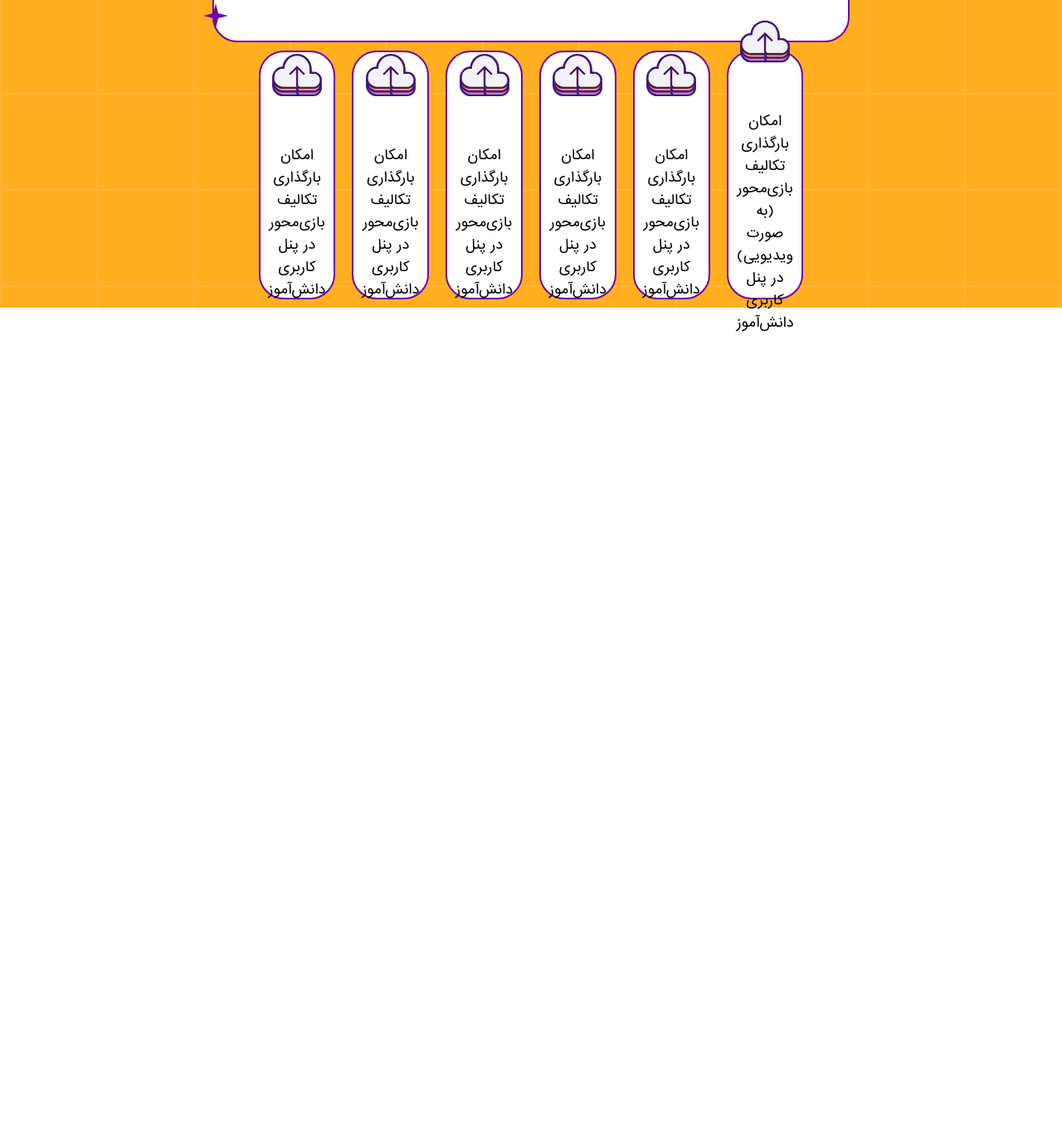
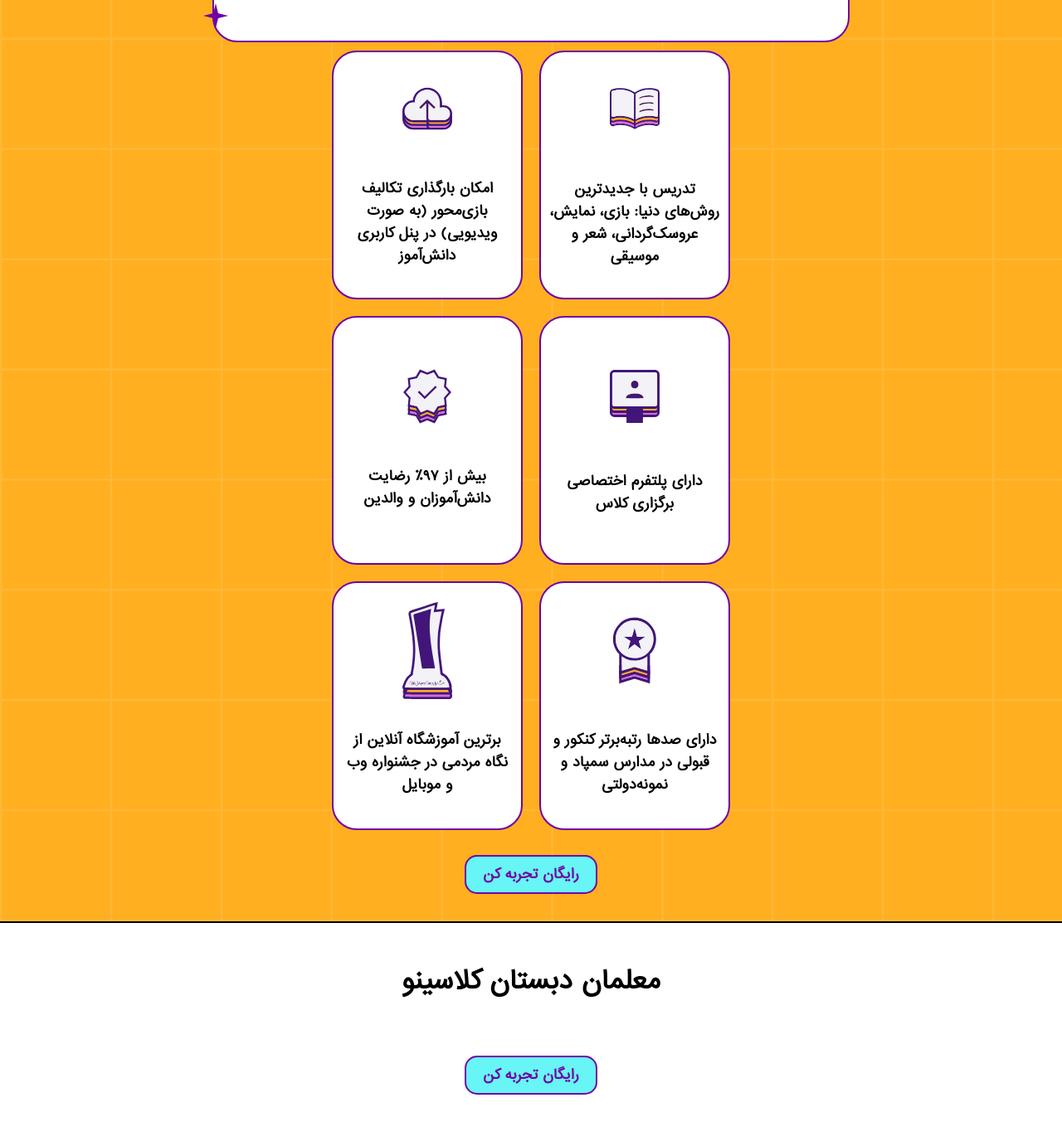
Before and after one commit to tannazkht/Ebtedayi-landing, a plain HTML site: page layout/index.html in a window 1280 px wide. Shown: the part 1435-2788 px from the top of the page at 83% size. Before the commit the page ends 1848 px from the top, so only its background shows below. Drawn offline with Linux system fonts and the light colour scheme.

Commit message:
Changes to be committed:

```diff
--- a/layout/index.html
+++ b/layout/index.html
@@ -41,31 +41,42 @@
             <img class="left-star" src="../assets/images/Star5.svg">
         </div>
         <div class="other-reasons">
-            <div class="reason-2">
-                <img src="../assets/images/upload.svg">
-                <p>امکان بارگذاری تکالیف بازی‌محور (به صورت ویدیویی) در پنل کاربری دانش‌آموز</p>
+            <div class="reasons-2-3">
+                <div class="reasons reason-2">
+                    <img src="../assets/images/tadris.svg">
+                    <p>تدریس با جدیدترین روش‌های دنیا: بازی، نمایش، عروسک‌گردانی، شعر و موسیقی</p>
+                </div>
+                <div class="reasons reason-3">
+                    <img src="../assets/images/upload.svg">
+                    <p>امکان بارگذاری تکالیف بازی‌محور (به صورت ویدیویی) در پنل کاربری دانش‌آموز</p>
+                </div>
             </div>
-            <div class="reason-2">
-                <img src="../assets/images/upload.svg">
-                <p>امکان بارگذاری تکالیف بازی‌محور در پنل کاربری دانش‌آموز</p>
+            <div class="reasons-4-5">
+                <div class="reasons reason-4">
+                    <img src="../assets/images/platform.svg">
+                    <p>دارای پلتفرم اختصاصی برگزاری کلاس</p>
+                </div>
+                <div class="reasons reason-5">
+                    <img src="../assets/images/razi.svg">
+                    <p>بیش از ۹۷٪ رضایت دانش‌آموزان و والدین</p>
+                </div>
             </div>
-            <div class="reason-2">
-                <img src="../assets/images/upload.svg">
-                <p>امکان بارگذاری تکالیف بازی‌محور در پنل کاربری دانش‌آموز</p>
-            </div>
-            <div class="reason-2">
-                <img src="../assets/images/upload.svg">
-                <p>امکان بارگذاری تکالیف بازی‌محور در پنل کاربری دانش‌آموز</p>
-            </div>
-            <div class="reason-2">
-                <img src="../assets/images/upload.svg">
-                <p>امکان بارگذاری تکالیف بازی‌محور در پنل کاربری دانش‌آموز</p>
-            </div>
-            <div class="reason-2">
-                <img src="../assets/images/upload.svg">
-                <p>امکان بارگذاری تکالیف بازی‌محور در پنل کاربری دانش‌آموز</p>
+            <div class="reasons-6-7">
+                <div class="reasons reason-6">
+                    <img src="../assets/images/rotbe.svg">
+                    <p>دارای صدها رتبه‌برتر کنکور و قبولی در مدارس سمپاد و نمونه‌دولتی</p>
+                </div>
+                <div class="reasons reason-7">
+                    <img src="../assets/images/webomobile.svg">
+                    <p>برترین آموزشگاه آنلاین از نگاه مردمی در جشنواره وب و موبایل</p>
+                </div>
             </div>
         </div>
+        <a href="#" class="free-experience-button">رایگان تجربه کن</a>
+    </section>
+    <section class="elementary-school-teachers">
+        <h1>معلمان دبستان کلاسینو</h1>
+        <a href="#" class="free-experience-button">رایگان تجربه کن</a>
     </section>
 </body>
 </html>
--- a/style/style.scss
+++ b/style/style.scss
@@ -8,6 +8,22 @@
     flex-direction: $direction;
     justify-content: $justify;
     align-items: $align;
+}
+@mixin free-experience-button {
+    .free-experience-button {
+        text-decoration: none;
+        font-weight: bold;
+        color: #7100A6;
+        background-color: rgb(103, 245, 245);
+        border: 2px solid #7100A6;
+        border-radius: 15px;
+        padding: 8px 20px;
+        margin: 20px 0 33px 0;
+    }
+    .free-experience-button:hover {
+        background-color: rgb(35, 250, 2);
+        box-shadow: -7px 7px #7100A6;
+    }
 }
 * {
     box-sizing: border-box;
@@ -113,9 +129,11 @@ body {
             }
         }
         .other-reasons {
-            @include flex-manager(row, center ,center);
+            @include flex-manager(column, center ,center);
             width: 500px;
             div {
+                @include flex-manager(row, center ,center);
+                .reasons {
                     @include flex-manager(column, center ,center);
                     width: 60%;
                     height: 300px;
@@ -130,8 +148,23 @@ body {
                     p {
                         padding: 10px;
                         text-align: center;
+                        font-weight: bold;
                     }
                 }
             }
         }
+        @include free-experience-button();
     }
+    .elementary-school-teachers {
+        @include flex-manager(column, center ,center);
+        background-color: #ffffff;
+        border-top: 2px solid black;
+        h1 {
+            font-size: 30px;
+            font-weight: bold;
+            text-align: center;
+            padding: 20px;
+        }
+        @include free-experience-button();
+    }
+}
```
Also changed, not shown: style/style.css, 1 other file. Lines whose indentation alone changed are shown as unchanged.
